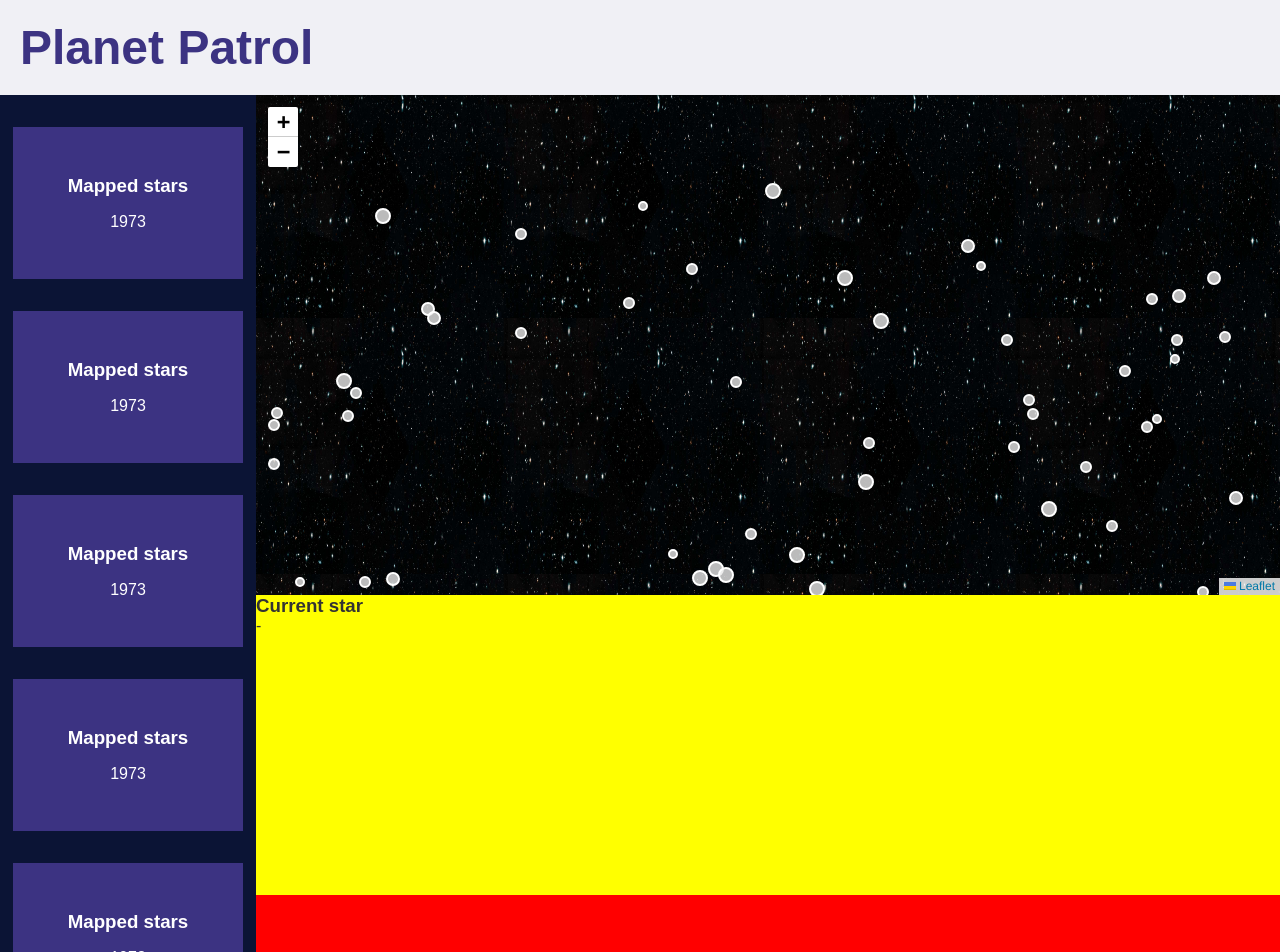
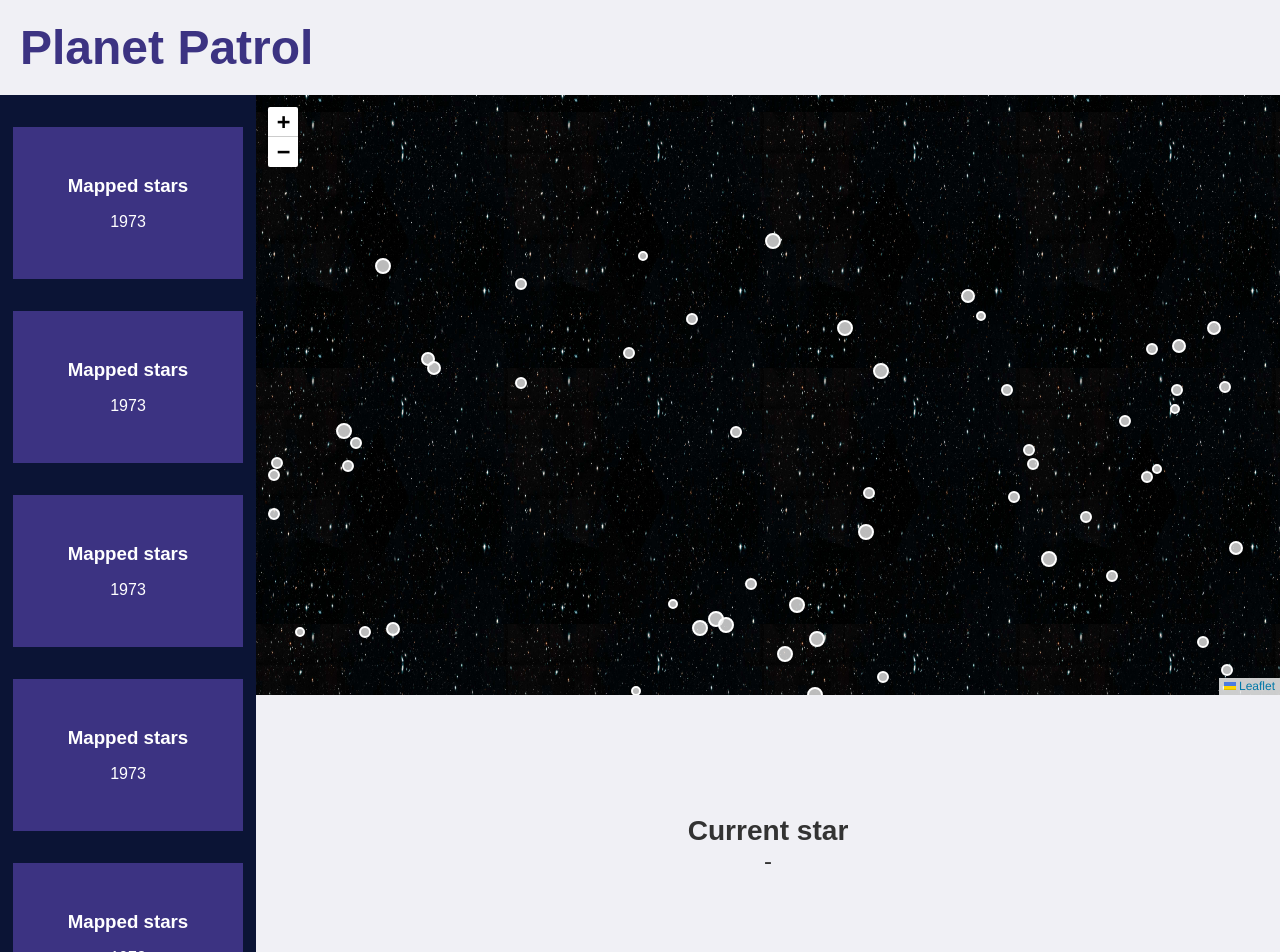
Before and after one commit to otaviopetry/planet-patrol, a React (Create React App) app: page / in a window 1280 px wide. Shown: the top 952 px of the page. Built offline with nearby package versions, Linux system fonts and the light colour scheme.

Commit message:
feat: Show current star info

```diff
--- a/src/pages/Dashboard/components/PlanetPatrol/index.js
+++ b/src/pages/Dashboard/components/PlanetPatrol/index.js
@@ -52,6 +52,16 @@ function PlanetPatrol () {
       return L.circleMarker(latlng, geojsonMarkerOptions(radius));
   }
 
+  function starInfo (star) {
+    const href = 'https://exofop.ipac.caltech.edu/tess/target.php?id=' + star;
+    return (
+      <>
+      <p>ID: {star}</p>
+      <a href={href} target="_blank">https://exofop.ipac.caltech.edu/tess/target.php?id={star}</a>
+      </>
+    );
+  }
+
   return (
     <>
     <MapContainer center={[10, 100]} zoom={5} className="map-container">
@@ -88,7 +98,7 @@ function PlanetPatrol () {
     <StarInfo>
         <div id="currentStar">
             <h3 className="data-title">Current star</h3>
-            <p className="data-value">{currentStar !== '' ? 'ID: ' + currentStar : '-'}</p>
+            <p className="data-value">{currentStar !== '' ? starInfo(currentStar) : '-'}</p>
         </div>
     </StarInfo>
     </>
--- a/src/pages/Dashboard/components/PlanetPatrol/styles.css
+++ b/src/pages/Dashboard/components/PlanetPatrol/styles.css
@@ -1,4 +1,4 @@
 .map-container {
-  min-height: 500px;
+  min-height: 600px;
   width: 100%;
 }
--- a/src/pages/Dashboard/components/PlanetPatrol/styles.js
+++ b/src/pages/Dashboard/components/PlanetPatrol/styles.js
@@ -1,9 +1,15 @@
 import styled from 'styled-components';
 
 export const StarInfo = styled.div`
-  background-color: yellow;
   flex: 1;
   max-height: 300px;
 
   display: flex;
+  justify-content: center;
+  align-items: center;
+
+  #currentStar {
+    text-align: center;
+    font-size: 1.5rem;
+  }
 `;
--- a/src/pages/Dashboard/styles.js
+++ b/src/pages/Dashboard/styles.js
@@ -4,7 +4,6 @@ import { COLORS } from '../../styles/globals';
 export const Wrapper = styled.div`
   width: 100%;
   min-height: 40rem;
-  background-color: red;
   display: flex;
 `;
 
@@ -19,7 +18,3 @@ export const Main = styled.main`
   display: flex;
   flex-direction: column;
 `;
-
-export const UniverseExplorer = styled.div`
-  background-color: green;
-`;
--- a/src/styles/globals.js
+++ b/src/styles/globals.js
@@ -6,6 +6,7 @@ export const COLORS = {
   mediumPuple: '#182365',
   darkPurple: '#0b1435',
   pink: '#aa68bf',
+  backgroundColor: '#F0F0F5'
 };
 
 export default createGlobalStyle`
@@ -18,6 +19,7 @@ export default createGlobalStyle`
 
   body {
     -webkit-font-smoothing: antialiased;
+    background-color: ${COLORS.backgroundColor};
   }
 
   body, input, button {
```
